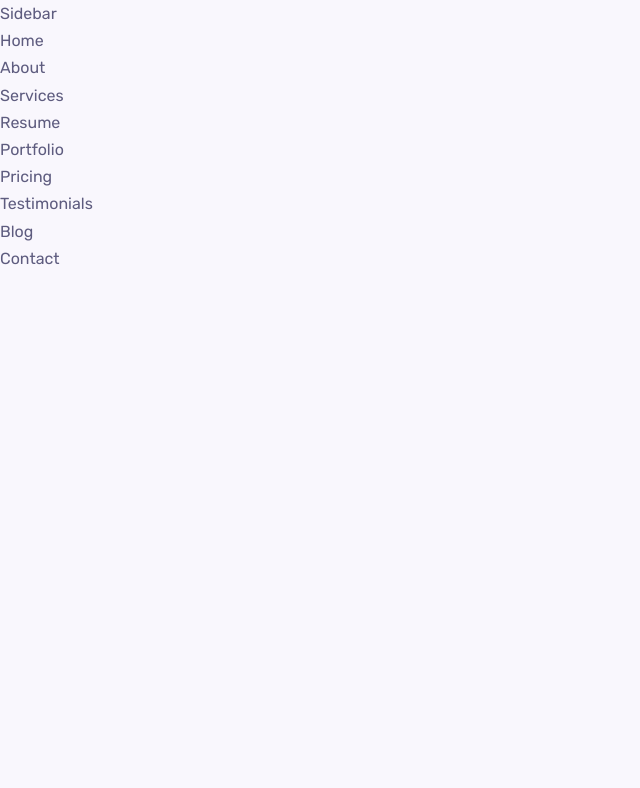
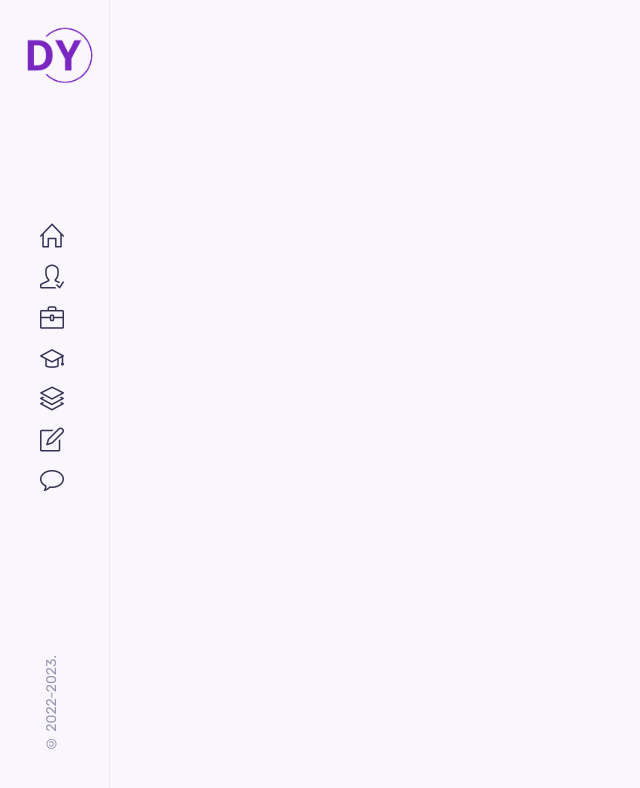
Before and after one commit to yilmazderin/yilmazderin.github.io, a React (Create React App) app in the folder personal-website/: page / in a window 1280 px wide. Shown: the top 788 px of the page, without its empty margins (0-640 px from the left). Built offline with nearby package versions, Linux system fonts and the light colour scheme.

Commit message:
Sidebar complete

```diff
--- a/personal-website/src/components/sidebar/Sidebar.jsx
+++ b/personal-website/src/components/sidebar/Sidebar.jsx
@@ -1,9 +1,67 @@
 import React from 'react';
 import "./sidebar.css";
+import Logo from '../../assets/dy-logo-removebg-preview.png';
 
 const Sidebar = () => {
     return (
-        <div>Sidebar</div>
+        <aside className='aside'>
+            <a href="#home" className="nav__logo">
+                <img src = {Logo} className= "logo_pic" alt = '' />
+            </a>
+
+            <nav className="nav">
+                <div className="nav__menu">
+                    <ul className="navlist">
+                        <li className="nav__item">
+                            <a href="#home" className="nav__link">
+                                <i className='icon-home'></i>
+                            </a>
+                        </li>
+
+                        <li className="nav__item">
+                            <a href="#about" className="nav__link">
+                            <i className='icon-user-following'></i>
+                            </a>
+                        </li>
+
+                        <li className="nav__item">
+                            <a href="#services" className="nav__link">
+                            <i className='icon-briefcase'></i>
+                            </a>
+                        </li>
+
+                        <li className="nav__item">
+                            <a href="#resume" className="nav__link">
+                            <i className='icon-graduation'></i>
+                            </a>
+                        </li>
+
+                        <li className="nav__item">
+                            <a href="#portfolio" className="nav__link">
+                            <i className='icon-layers'></i>
+                            </a>
+                        </li>
+
+                        <li className="nav__item">
+                            <a href="#blog" className="nav__link">
+                            <i className='icon-note'></i>
+                            </a>
+                        </li>
+
+                        <li className="nav__item">
+                            <a href="#contact" className="nav__link">
+                            <i className='icon-bubble'></i>
+                            </a>
+                        </li>
+
+                    </ul>
+                </div>
+            </nav>
+
+            <div className="nav__footer">
+                <span className="copyright">&copy; 2022-2023. </span>
+            </div>
+        </aside>
     )
 }
 
--- a/personal-website/src/components/sidebar/sidebar.css
+++ b/personal-website/src/components/sidebar/sidebar.css
@@ -0,0 +1,37 @@
+.aside {
+    position: fixed;
+    left: 0;
+    top: 0;
+    background-color: var(--body-color);
+    border-right: 1px solid rgba(0, 0, 0, 0.05);
+    padding: 2.5rem;
+    width: 110px;
+    min-height: 100vh;
+    display: flex;
+    flex-direction: column;
+    justify-content: space-between;
+    z-index: 10;
+}
+
+.nav__list {
+    display: flex;
+    flex-direction: column;
+    row-gap: 1rem;
+}
+
+.nav__link {
+    font-size: 1.5rem;
+    color: var(--title-color);
+    font-weight: var(--font-bold);
+}
+
+.logo_pic {
+    transform: scale(4);
+}
+
+.copyright {
+    color: hsl(245, 15%, 65%);
+    font-size: var(--small-font-size);
+    transform: rotate(-180deg);
+    writing-mode: vertical-rl;
+}
```
Also changed, not shown: personal-website/src/assets/dy-logo-removebg-preview.png (added), personal-website/src/assets/dy-logo.png (added).
